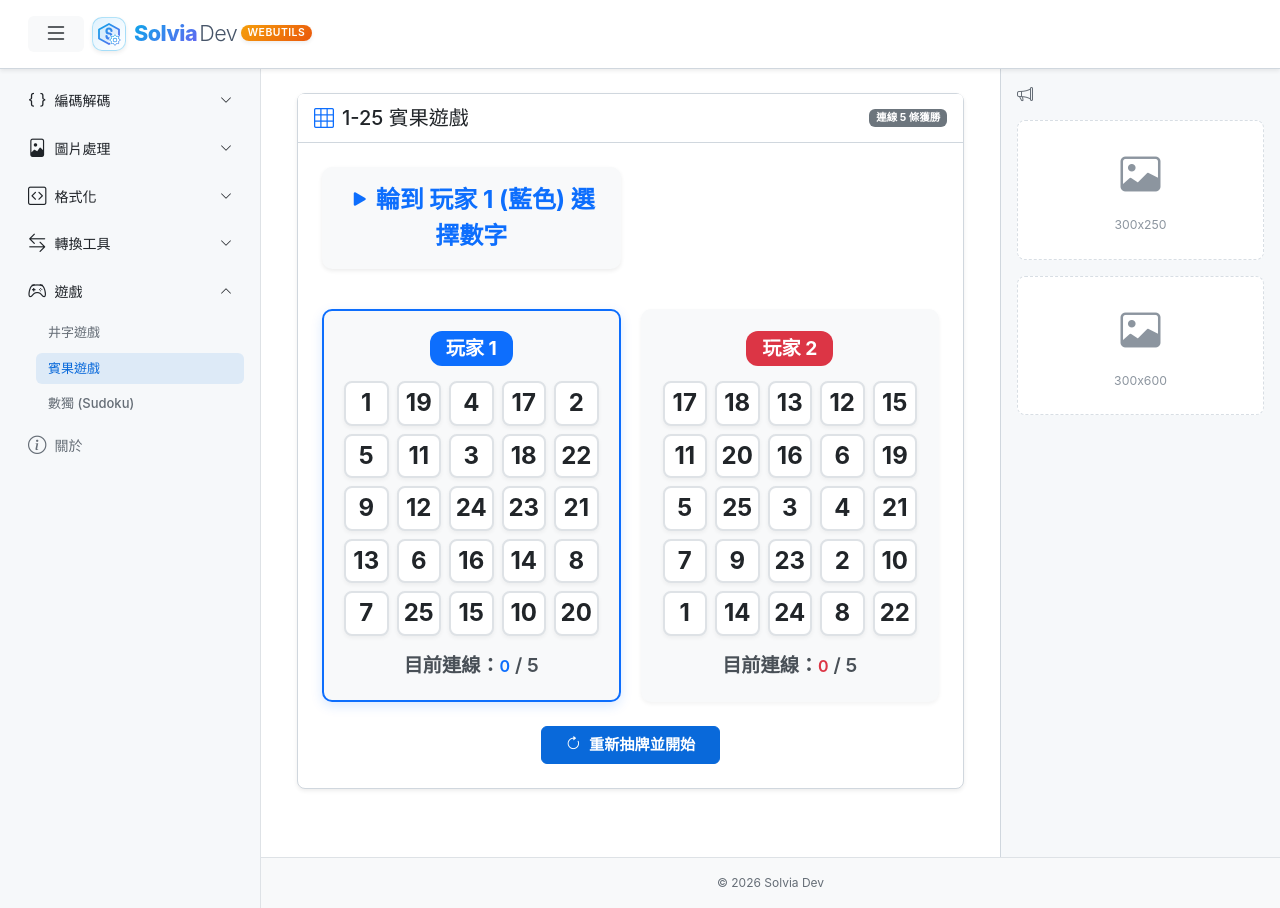
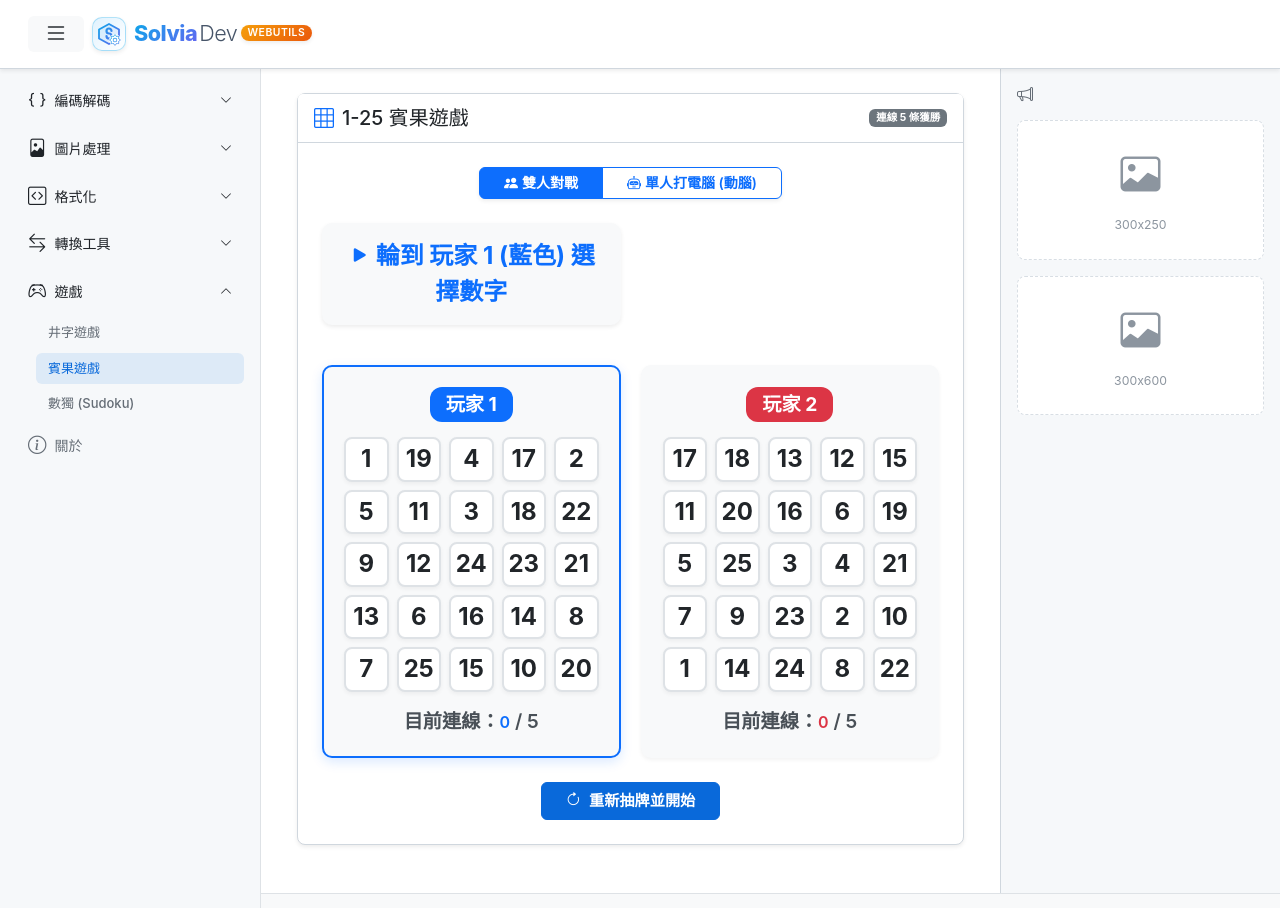
Before and after one commit to solvia-dev/webutils, a Jekyll site: the page built from game/bingo.html, in a window 1280 px wide. Built offline with Jekyll 4.4.1, drawn with Linux system fonts in a browser that asks for light colours; nearby versions of some CDN libraries; some of the changed lines change nothing that is shown.

Commit message:
加入單人電腦對戰模式

```diff
--- a/game/bingo.html
+++ b/game/bingo.html
@@ -284,6 +284,19 @@
     </div>
     <div class="card-body p-2 p-md-4">
 
+        <!-- Game Mode Selector -->
+        <div class="d-flex justify-content-center mb-3 mb-md-4">
+            <div class="btn-group shadow-sm" role="group" aria-label="Game Mode">
+                <input type="radio" class="btn-check" name="gameMode" id="mode-pvp" value="pvp" checked>
+                <label class="btn btn-outline-primary fw-bold px-3 px-md-4" for="mode-pvp"><i
+                        class="bi bi-people-fill me-1"></i>雙人對戰</label>
+
+                <input type="radio" class="btn-check" name="gameMode" id="mode-pve" value="pve">
+                <label class="btn btn-outline-primary fw-bold px-3 px-md-4" for="mode-pve"><i
+                        class="bi bi-robot me-1"></i>單人打電腦 (動腦)</label>
+            </div>
+        </div>
+
         <div class="bingo-layout">
             <!-- Player 1 -->
             <div class="player-section player-1 active-turn player-1-wrap" id="player1-section">
@@ -301,7 +314,7 @@
 
             <!-- Player 2 -->
             <div class="player-section player-2 player-2-wrap" id="player2-section">
-                <div class="badge bg-danger status-badge">玩家 2</div>
+                <div class="badge bg-danger status-badge" id="p2-badge">玩家 2</div>
                 <div class="bingo-board" id="board-2">
                     <!-- Cards will be generated by JS -->
                 </div>
@@ -349,8 +362,29 @@
         const winIcon = document.getElementById("win-icon");
         const winCloseBtn = document.getElementById("win-close-btn");
 
+        const modePvp = document.getElementById("mode-pvp");
+        const modePve = document.getElementById("mode-pve");
+        const p2Badge = document.getElementById("p2-badge");
 
         let gameActive = true;
+        let currentMode = "pvp"; // "pvp" or "pve"
+
+        // Mode change handlers
+        modePvp.addEventListener("change", (e) => {
+            if (e.target.checked) {
+                currentMode = "pvp";
+                initGame();
+            }
+        });
+
+        modePve.addEventListener("change", (e) => {
+            if (e.target.checked) {
+                currentMode = "pve";
+                initGame();
+            }
+        });
+
+        const getP2Name = () => currentMode === "pve" ? "電腦" : "玩家 2";
 
         // 彩紙特效輔助函式
         function triggerConfetti(colors) {
@@ -538,6 +572,10 @@
             const playerOwner = parseInt(cell.dataset.player);
             const number = parseInt(cell.dataset.number);
 
+            if (currentMode === "pve" && currentPlayer === 2) {
+                return; // 不允許人類在電腦回合點擊
+            }
+
             // 必須是當前玩家點擊自己盤面上的數字
             if (playerOwner !== currentPlayer) {
                 // Flash the correct player section briefly
@@ -552,6 +590,76 @@
                 return;
             }
 
+            processMove(number);
+        }
+
+        function playComputerTurn() {
+            if (!gameActive || currentPlayer !== 2) return;
+
+            let bestScore = -Infinity;
+            let bestNumbers = [];
+
+            for (let i = 0; i < 25; i++) {
+                const num = player2Numbers[i];
+                if (markedNumbers.has(num)) continue;
+
+                let myScore = 0;
+                // 電腦自己的盤面獲勝線評估
+                WINNING_COMBINATIONS.forEach(combination => {
+                    if (combination.includes(i)) {
+                        let marks = 0;
+                        combination.forEach(cIdx => {
+                            if (markedNumbers.has(player2Numbers[cIdx])) marks++;
+                        });
+                        // 0個->1, 1個->10, 2個->100, 3個->1000, 4個->10000(聽牌)
+                        myScore += Math.pow(10, marks);
+                    }
+                });
+
+                let p1Score = 0;
+                // 人類玩家的盤面評估
+                const p1Idx = player1Numbers.indexOf(num);
+                WINNING_COMBINATIONS.forEach(combination => {
+                    if (combination.includes(p1Idx)) {
+                        let marks = 0;
+                        combination.forEach(cIdx => {
+                            if (markedNumbers.has(player1Numbers[cIdx])) marks++;
+                        });
+                        p1Score += Math.pow(10, marks);
+                    }
+                });
+
+                // 動腦模式評估：選自己的好號碼，但也要"盡量避免"選到剛好幫到人類的號碼
+                // 不過如果我方能直接獲勝 (myScore >= 10000) 則絕對優先
+                // 否則，綜合考量 (自己得分 - 給別人的幫助分)
+                let finalScore = myScore * 1.1 - p1Score;
+
+                if (finalScore > bestScore || bestNumbers.length === 0) {
+                    bestScore = finalScore;
+                    bestNumbers = [num];
+                } else if (finalScore === bestScore) {
+                    bestNumbers.push(num);
+                }
+            }
+
+            const selectedNum = bestNumbers[Math.floor(Math.random() * bestNumbers.length)];
+
+            // Highlight the cell the computer picked before processing move
+            const targetCell = Array.from(board2Element.querySelectorAll(".bingo-cell")).find(c => parseInt(c.dataset.number) === selectedNum);
+            if (targetCell) {
+                targetCell.style.transform = "scale(1.1)";
+                targetCell.style.backgroundColor = "var(--bs-primary-bg-subtle)";
+                setTimeout(() => {
+                    targetCell.style.transform = "";
+                    targetCell.style.backgroundColor = "";
+                    processMove(selectedNum);
+                }, 300);
+            } else {
+                processMove(selectedNum);
+            }
+        }
+
+        function processMove(number) {
             // Mark the number for both
             markedNumbers.add(number);
 
@@ -594,11 +702,11 @@
                     winCloseBtn.className = "btn btn-lg btn-primary rounded-pill px-5 fw-bold shadow-sm";
                     triggerConfetti(['#0d6efd', '#0dcaf0']);
                 } else {
-                    gameStatusBanner.innerHTML = "🏆 <span class='text-danger'>玩家 2 獲勝！</span>";
+                    gameStatusBanner.innerHTML = `🏆 <span class='text-danger'>${getP2Name()} 獲勝！</span>`;
                     gameStatusBanner.className = "text-danger bg-danger bg-opacity-10 shadow-sm";
                     player2Section.classList.add("active-turn"); // Highlight winner
 
-                    winTitle.innerText = "玩家 2 獲勝！";
+                    winTitle.innerText = `${getP2Name()} 獲勝！`;
                     winTitle.className = "win-title win-player-2";
                     winIcon.innerText = "🏆";
                     winCloseBtn.className = "btn btn-lg btn-danger rounded-pill px-5 fw-bold shadow-sm";
@@ -615,7 +723,14 @@
 
             // Switch turns
             currentPlayer = currentPlayer === 1 ? 2 : 1;
+            updateTurnVisuals();
 
+            if (currentMode === "pve" && currentPlayer === 2 && gameActive) {
+                setTimeout(playComputerTurn, 600); // 電腦思考時間
+            }
+        }
+
+        function updateTurnVisuals() {
             if (currentPlayer === 1) {
                 player1Section.classList.add("active-turn");
                 player2Section.classList.remove("active-turn");
@@ -624,7 +739,7 @@
             } else {
                 player2Section.classList.add("active-turn");
                 player1Section.classList.remove("active-turn");
-                gameStatusBanner.innerHTML = "<i class='bi bi-play-fill me-1'></i>輪到 玩家 2 (紅色) 選擇數字";
+                gameStatusBanner.innerHTML = `<i class='bi bi-play-fill me-1'></i>輪到 ${getP2Name()} (紅色) 選擇數字`;
                 gameStatusBanner.className = "text-danger bg-light shadow-sm";
             }
         }
@@ -646,11 +761,8 @@
             lines1Element.innerText = "0";
             lines2Element.innerText = "0";
 
-            player1Section.classList.add("active-turn");
-            player2Section.classList.remove("active-turn");
-
-            gameStatusBanner.innerHTML = "<i class='bi bi-play-fill me-1'></i>輪到 玩家 1 (藍色) 選擇數字";
-            gameStatusBanner.className = "text-primary bg-light shadow-sm";
+            p2Badge.innerText = getP2Name();
+            updateTurnVisuals();
 
             renderBoards();
         }
```
